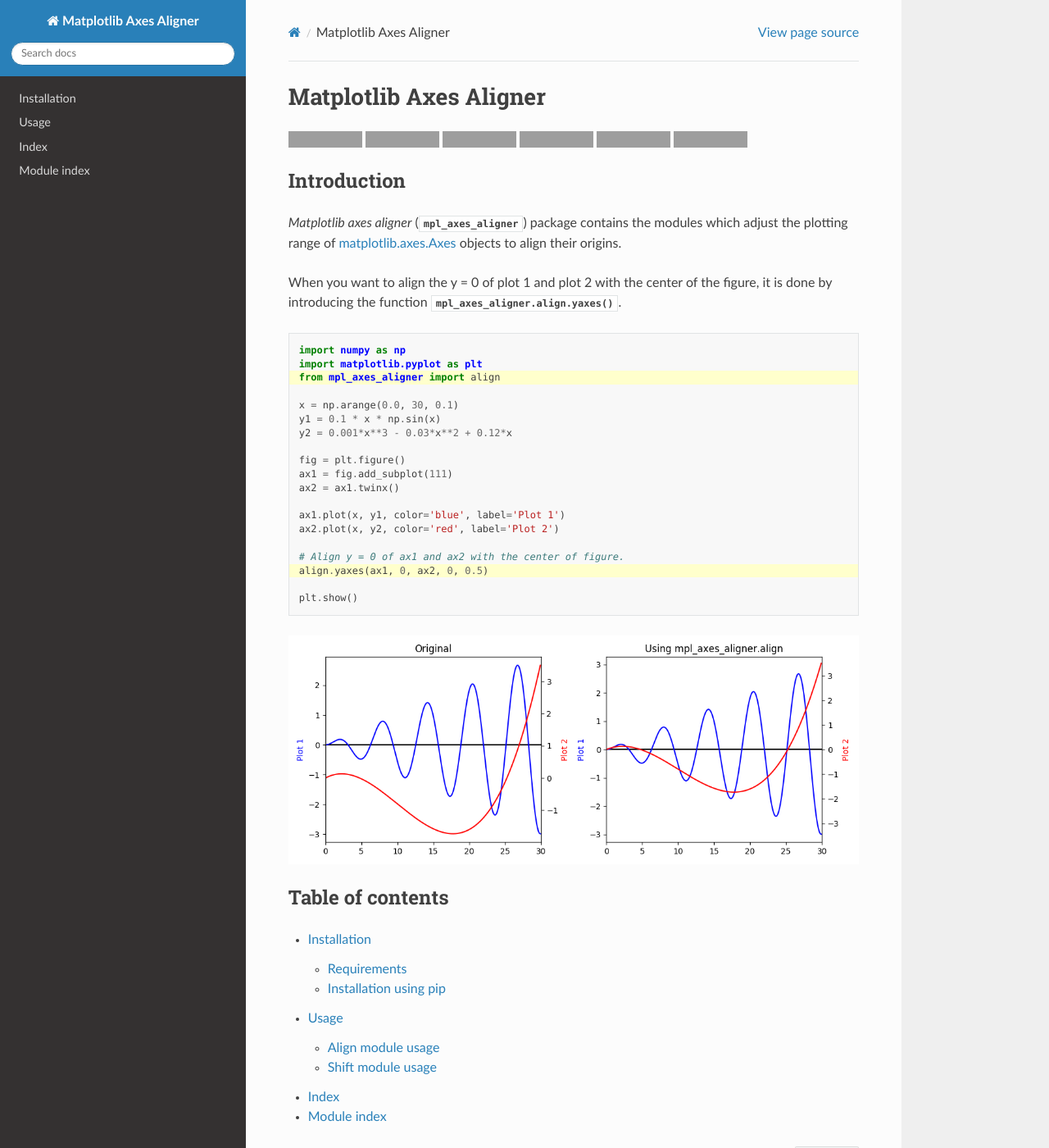
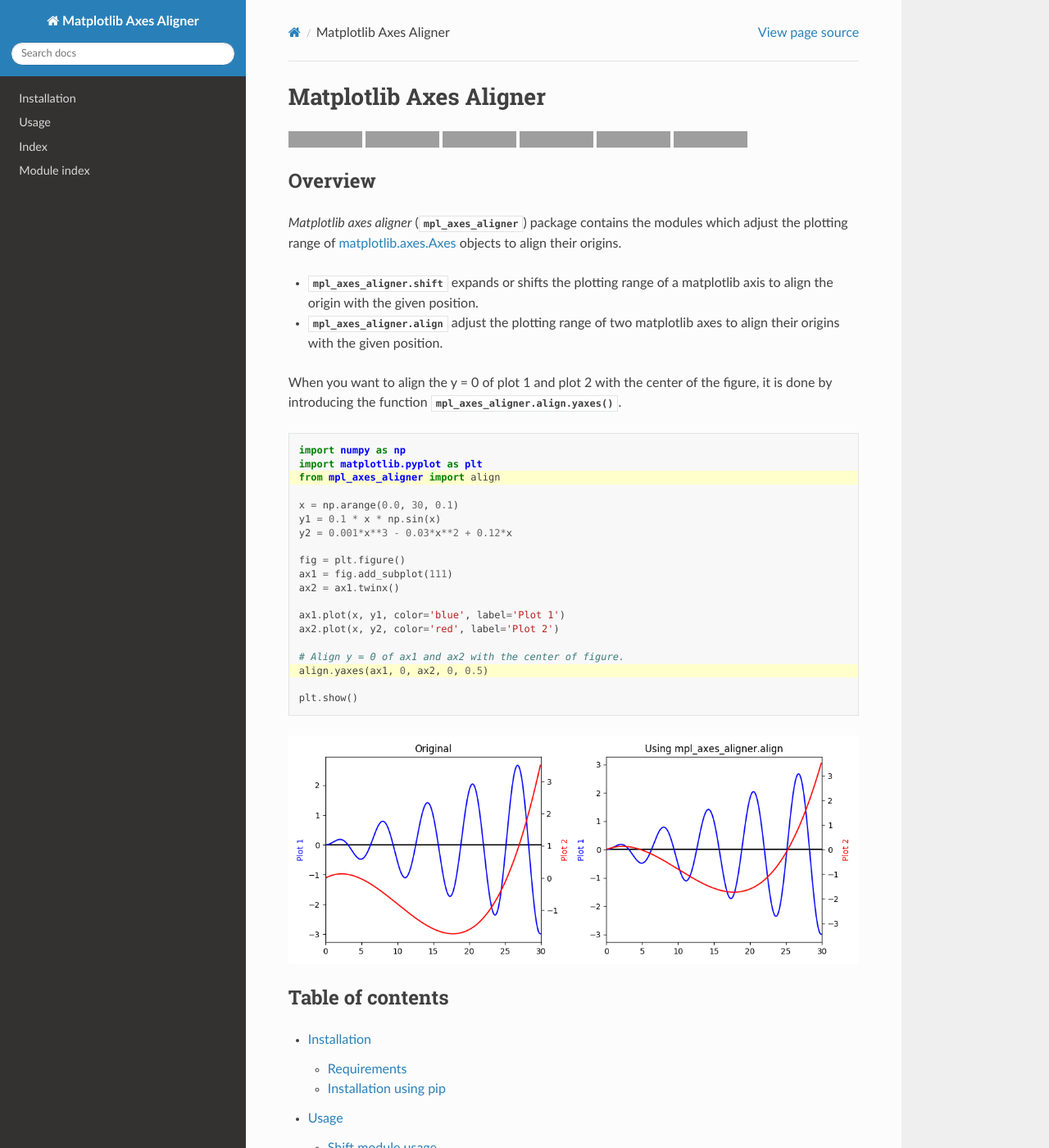
Before and after one commit to ryutok/mpl_axes_aligner, a Sphinx documentation site: the page built from docs/index.rst, in a window 1280 px wide and 1400 px high. Shown: the whole window at 82% size. Built offline with Sphinx 7.4.7 and the Read the Docs theme 2.0.0, drawn with Linux system fonts in a browser that asks for light colours; grey boxes are pictures that could not be loaded.

Commit message:
Apply the modification of README to the documents.

```diff
--- a/docs/align_usage.rst
+++ b/docs/align_usage.rst
@@ -1,6 +1,12 @@
 ==================
 Align module usage
 ==================
+
+:py:mod:`mpl_axes_aligner.align` adjust the plotting range of two matplotlib axes to align their origins with the given position.
+
+- :py:func:`.align.xaxes` for x-axes
+- :py:func:`.align.yaxes` for y-axes
+
 
 Align two y axes
 ================
--- a/docs/index.rst
+++ b/docs/index.rst
@@ -20,10 +20,13 @@
    :target: https://github.com/ryutok/mpl_axes_aligner/blob/master/LICENSE
 
 
-Introduction
-============
+Overview
+========
 
 *Matplotlib axes aligner* (:py:mod:`mpl_axes_aligner`) package contains the modules which adjust the plotting range of `matplotlib.axes.Axes <https://matplotlib.org/api/axes_api.html#matplotlib.axes.Axes>`_ objects to align their origins.
+
+- :py:mod:`mpl_axes_aligner.shift` expands or shifts the plotting range of a matplotlib axis to align the origin with the given position.
+- :py:mod:`mpl_axes_aligner.align` adjust the plotting range of two matplotlib axes to align their origins with the given position.
 
 When you want to align the y = 0 of plot 1 and plot 2 with the center of the figure, it is done by introducing the function :py:func:`mpl_axes_aligner.align.yaxes`.
 
--- a/docs/installation.rst
+++ b/docs/installation.rst
@@ -12,6 +12,6 @@
 
 Installation using pip
 ----------------------
-You can install from `PyPI <https://pypi.org/project/mpl-axes-aligner/>`_::
+Install from `PyPI <https://pypi.org/project/mpl-axes-aligner/>`_::
 
   pip install mpl-axes-aligner
--- a/docs/shift_usage.rst
+++ b/docs/shift_usage.rst
@@ -1,6 +1,12 @@
 ==================
 Shift module usage
 ==================
+
+:py:mod:`mpl_axes_aligner.shift` expands or shifts the plotting range of a matplotlib axis to align the origin with the given position.
+
+- :py:func:`.shift.xasis` for x-axis
+- :py:func:`.shift.yasis` for y-axis
+
 
 Shift y axis
 ============
```
Also changed, not shown: docs/usage.rst (+7 -1 lines).
